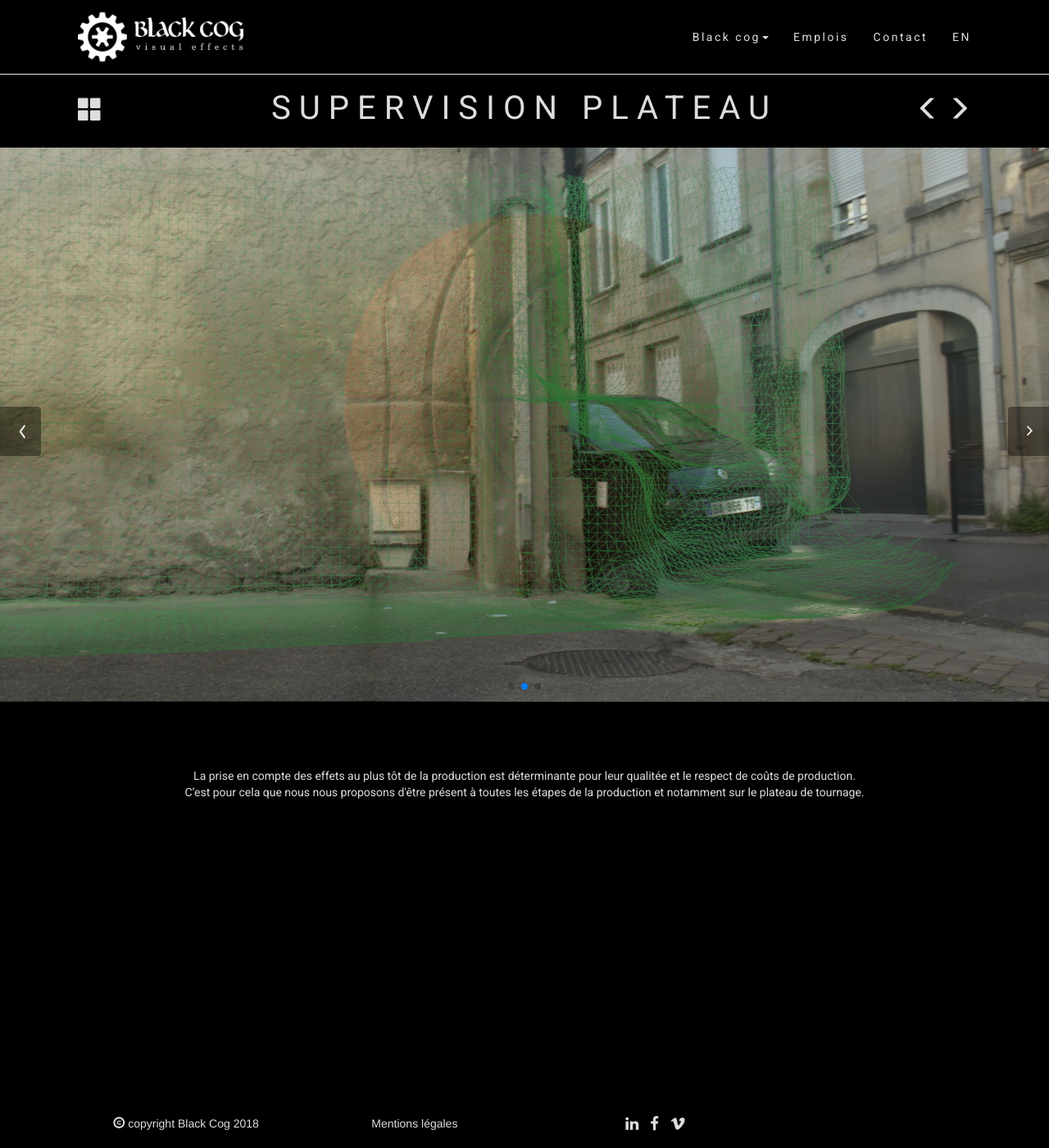
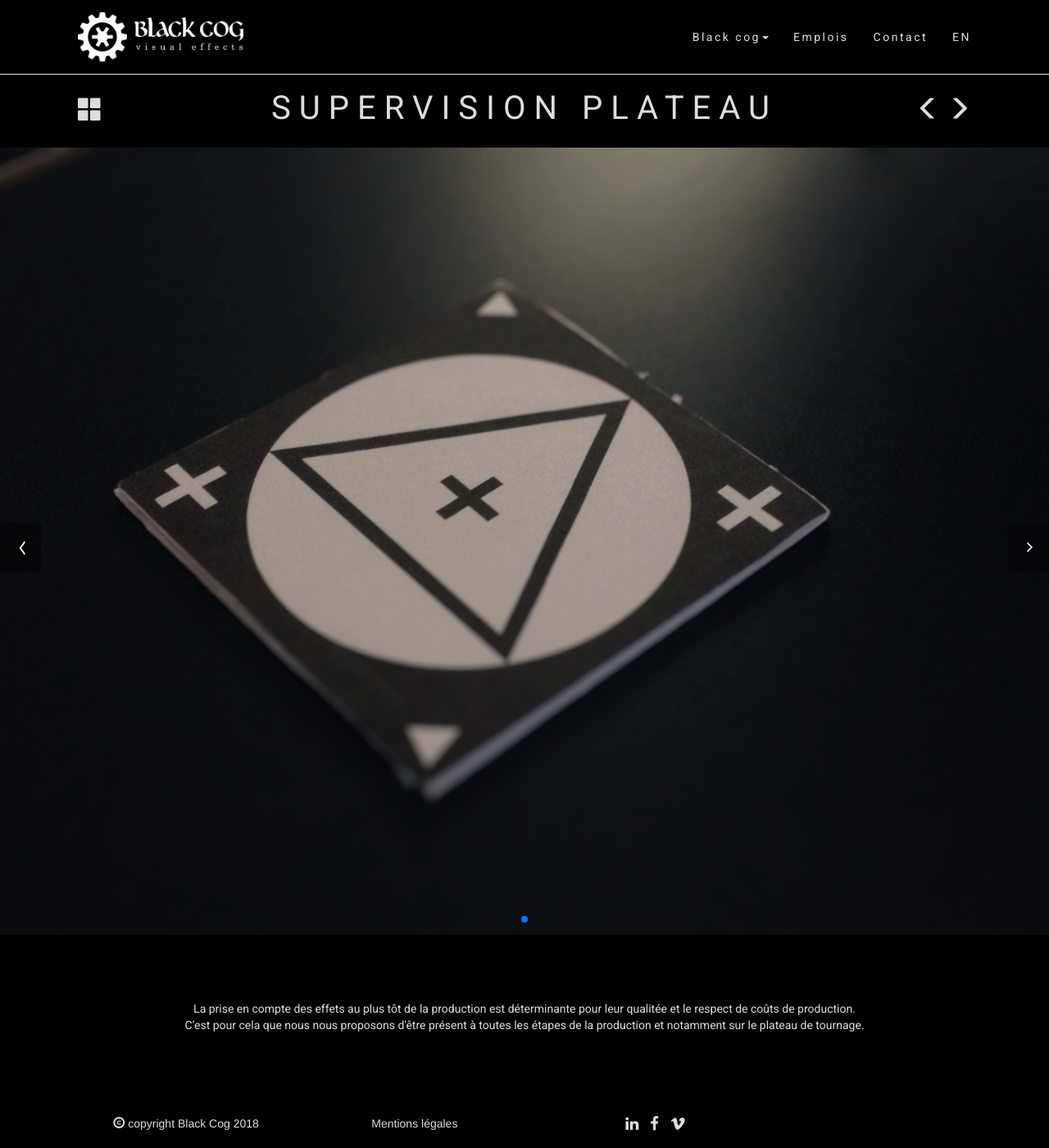
Before and after one commit to christiansen-merel/bookish-fortnight, a Jekyll site: the page built from fr/supervision-plateau.html, in a window 1280 px wide. Shown: the whole page at 82% size. Built offline with Jekyll 4.4.1, drawn with Linux system fonts in a browser that asks for light colours; nearby versions of some CDN libraries; library files that are not in the unit come from our copies.

Commit message:
Update supervision-plateau.html

```diff
--- a/fr/supervision-plateau.html
+++ b/fr/supervision-plateau.html
@@ -6,9 +6,7 @@ permalink: /services/supervision-plateau/
 classe: supervision-plateau
 langue: fr
 photos:
-  - ballon-basket.jpg
-  - screen_track3D.jpg
-  - earth_1001_2_paul_0001.jpg
+  - vfxSup_service.jpg
 precedent: remplacement-fond-vert
 suivant: concepts
 ---
```
